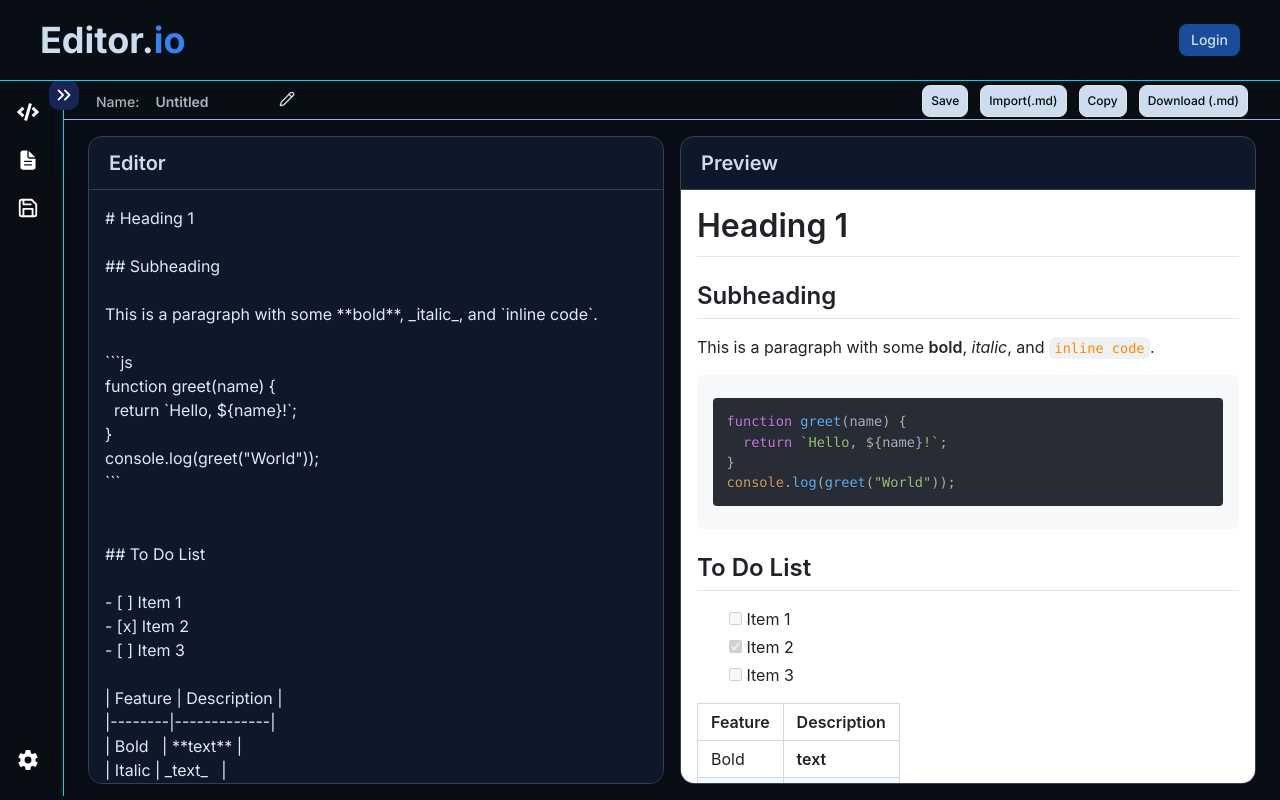
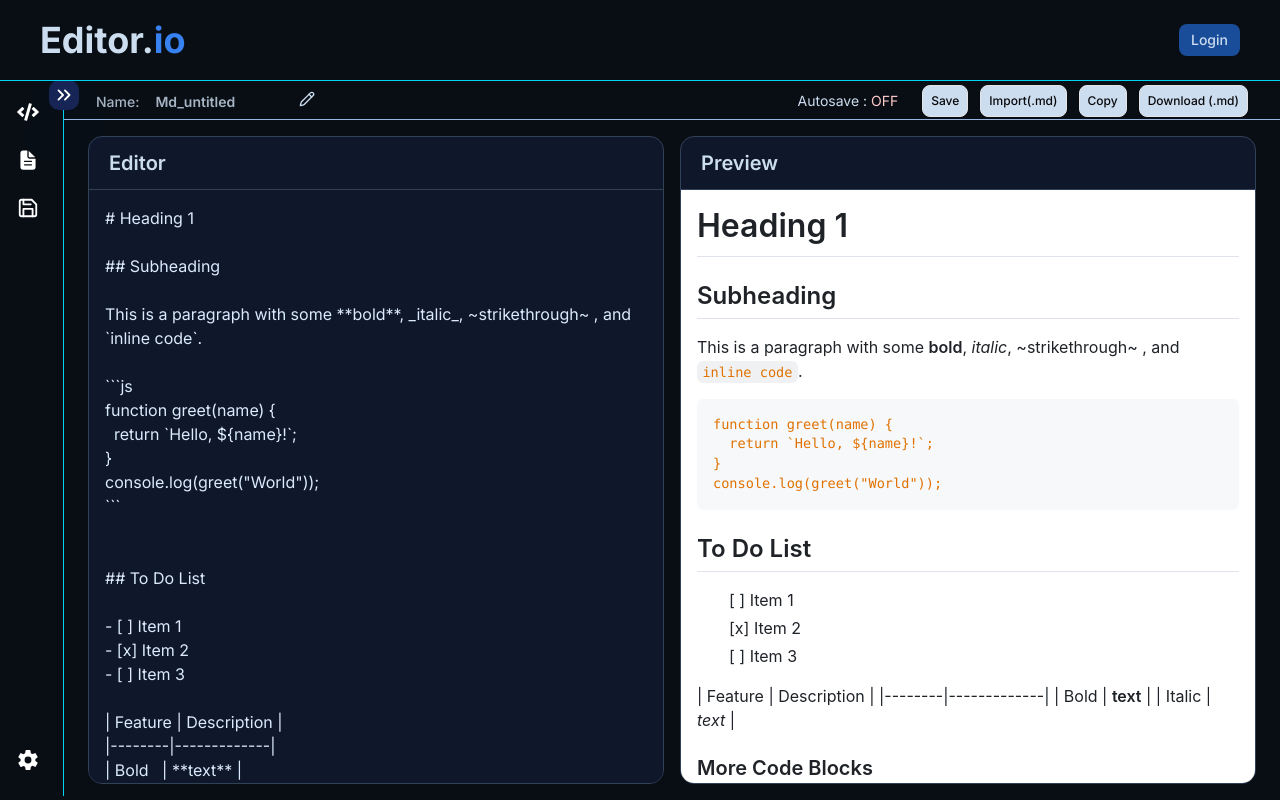
Before and after one commit to daanish04/editor.io, a Next.js app: page /markdown in a window 1280 px wide. Built offline with nearby package versions, Linux system fonts and the light colour scheme; no server answers.

Commit message:
integrate settings and fix state sync in editors

```diff
--- a/actions/saveState.js
+++ b/actions/saveState.js
@@ -70,3 +70,67 @@ export async function getCode(id) {
     return { success: false, error: error.message };
   }
 }
+
+export async function saveMd(data) {
+  try {
+    const { userId } = await auth();
+    if (!userId) throw new Error("User is not authenticated");
+
+    const user = await db.user.findUnique({
+      where: { clerkId: userId },
+    });
+    if (!user) throw new Error("User is not found");
+
+    if (data.id) {
+      const existing = await db.markdown.findUnique({
+        where: { id: data.id },
+      });
+      if (!existing || existing.userId !== user.id) {
+        throw new Error("User unauthorized");
+      }
+
+      const updated = await db.markdown.update({
+        where: { id: data.id },
+        data: {
+          name: data.name,
+          markdown: data.markdown,
+          updatedAt: new Date(),
+        },
+      });
+      return { success: true, data: updated };
+    } else {
+      const created = await db.markdown.create({
+        data: {
+          name: data.name,
+          markdown: data.markdown,
+          userId: user.id,
+        },
+      });
+      return { success: true, data: created };
+    }
+  } catch (error) {
+    console.error("Error saving markdown", error);
+    return { success: false, error: error.message };
+  }
+}
+
+export async function getMd(id) {
+  try {
+    const { userId } = await auth();
+    if (!userId) throw new Error("User is not authenticated");
+
+    const user = await db.user.findUnique({
+      where: { clerkId: userId },
+    });
+    if (!user) throw new Error("User is not found");
+
+    const code = await db.markdown.findUnique({
+      where: { id },
+    });
+
+    return { success: true, data: code };
+  } catch (error) {
+    console.error("Error saving code", error);
+    return { success: false, error: error.message };
+  }
+}
--- a/app/code/_components/codeHeader.jsx
+++ b/app/code/_components/codeHeader.jsx
@@ -20,10 +20,8 @@ const CodeHeader = ({
   const [isEditing, setIsEditing] = useState(false);
 
   useEffect(() => {
-    if (codeName) {
-      setName(codeName);
-      setNewName(codeName);
-    }
+    setName(codeName || "Code_untitled");
+    setNewName(codeName || "Code_untitled");
   }, [codeName]);
 
   const handleRename = () => {
--- a/app/code/page.jsx
+++ b/app/code/page.jsx
@@ -39,7 +39,19 @@ export default function CodePage() {
 
   useEffect(() => {
     const id = searchParams.get("id");
-    if (!id) return;
+    if (!id) {
+      setCodeId(null);
+      setFilename(null);
+      setHtmlCode(`<h1>
+    Welcome to Editor.io
+</h1>`);
+      setCssCode(`body {
+    color: #17131a;
+    text-align: center;
+}`);
+      setJsCode(`console.log("Welcome to Editor.io!");`);
+      return;
+    }
 
     const fetchCode = async () => {
       const data = await getCode(id);
@@ -88,6 +100,16 @@ export default function CodePage() {
 
   useEffect(() => {
     if (settings?.autosaveMode === "LOCAL") {
+      const id = searchParams.get("id");
+      if (id) {
+        const timeout = setTimeout(() => {
+          localStorage.setItem(`editor-html-${id}`, htmlCode);
+          localStorage.setItem(`editor-css-${id}`, cssCode);
+          localStorage.setItem(`editor-js-${id}`, jsCode);
+        }, 1000);
+
+        return () => clearTimeout(timeout);
+      } else {
         const timeout = setTimeout(() => {
           localStorage.setItem("editor-html", htmlCode);
           localStorage.setItem("editor-css", cssCode);
@@ -95,6 +117,7 @@ export default function CodePage() {
         }, 1000);
 
         return () => clearTimeout(timeout);
+      }
     }
   }, [htmlCode, cssCode, jsCode, settings?.autosaveMode]);
 
--- a/app/markdown/_components/markdownHeader.jsx
+++ b/app/markdown/_components/markdownHeader.jsx
@@ -3,17 +3,28 @@ import { LuPencil } from "react-icons/lu";
 import { IoMdCloseCircleOutline } from "react-icons/io";
 import { FaCheck } from "react-icons/fa";
 
-import React, { useRef, useState } from "react";
+import React, { useEffect, useRef, useState } from "react";
 import { Input } from "@/components/ui/input";
 import { Label } from "@/components/ui/label";
 import { toast } from "sonner";
 
-const MarkdownHeader = ({ markdown, setMarkdown }) => {
-  const [name, setName] = useState("Untitled");
+const MarkdownHeader = ({
+  autosave,
+  codeName,
+  markdown,
+  setMarkdown,
+  handleSave,
+}) => {
+  const [name, setName] = useState("Md_untitled");
   const [newName, setNewName] = useState(name);
   const [isEditing, setIsEditing] = useState(false);
 
   const fileImportRef = useRef(null);
+
+  useEffect(() => {
+    setName(codeName || "Md_untitled");
+    setNewName(codeName || "Md_untitled");
+  }, [codeName]);
 
   const handleRename = () => {
     setName(newName);
@@ -70,7 +81,7 @@ const MarkdownHeader = ({ markdown, setMarkdown }) => {
           onChange={(e) => setNewName(e.target.value)}
           disabled={!isEditing}
           autoFocus={true}
-          className="border-0 focus:outline-none focus:ring-0 focus-visible:ring-0 shadow-none font-semibold text-white w-30 disabled:text-cream disabled:opacity-80"
+          className="border-0 focus:outline-none focus:ring-0 focus-visible:ring-0 shadow-none font-semibold text-white w-35 disabled:text-cream disabled:opacity-80"
         />
         {!isEditing ? (
           <Button
@@ -100,12 +111,23 @@ const MarkdownHeader = ({ markdown, setMarkdown }) => {
         )}
       </div>
       <div className="flex items-center justify-between gap-3">
+        {/* Autosave */}
+        <p className="text-sm text-cream mx-3">
+          Autosave :{" "}
+          {autosave === "LOCAL" ? (
+            <span className="text-green-200">ON</span>
+          ) : (
+            <span className="text-red-200">OFF</span>
+          )}
+        </p>
+
         {/* Save btn */}
 
         <Button
           variant="outline"
           size="sm"
           className="px-2 bg-cream hover:bg-white"
+          onClick={() => handleSave(name)}
         >
           <span className="text-xs">Save</span>
         </Button>
--- a/app/markdown/page.jsx
+++ b/app/markdown/page.jsx
@@ -1,19 +1,22 @@
 "use client";
 
-import React, { useRef, useState } from "react";
+import React, { useEffect, useRef, useState } from "react";
 import Markdown from "react-markdown";
 import remarkGfm from "remark-gfm";
 import { Prism as SyntaxHighlighter } from "react-syntax-highlighter";
 import { oneDark } from "react-syntax-highlighter/dist/esm/styles/prism";
 import "github-markdown-css/github-markdown.css";
 import MarkdownHeader from "./_components/markdownHeader";
+import { useUserSettings } from "@/context/userSettingsContext";
+import { useSearchParams } from "next/navigation";
+import { toast } from "sonner";
+import { getMd, saveMd } from "@/actions/saveState";
 
-const MarkdownPage = () => {
-  const [markdown, setMarkdown] = useState(`# Heading 1
+const DEFAULT_TEXT = `# Heading 1
 
 ## Subheading
 
-This is a paragraph with some **bold**, _italic_, and \`inline code\`.
+This is a paragraph with some **bold**, _italic_, ~strikethrough~ , and \`inline code\`.
 
 \`\`\`js
 function greet(name) {
@@ -50,12 +53,70 @@ echo "Shell script!"
 
 ---
 
-`);
+`;
+
+const MarkdownPage = () => {
+  const searchParams = useSearchParams();
+  const { settings } = useUserSettings();
+  const [markdown, setMarkdown] = useState(DEFAULT_TEXT);
+  const [filename, setFilename] = useState(null);
+  const [mdId, setMdId] = useState(null);
 
   const textareaRef = useRef(null);
   const previewRef = useRef(null);
 
   const isSyncing = useRef({ editor: false, preview: false });
+
+  useEffect(() => {
+    const id = searchParams.get("id");
+    if (!id) {
+      setMdId(null);
+      setFilename(null);
+      setMarkdown(DEFAULT_TEXT);
+      return;
+    }
+
+    const fetchMd = async () => {
+      const data = await getMd(id);
+      if (data.success) {
+        setMarkdown(data.data.markdown);
+        setMdId(data.data.id);
+        setFilename(data.data.name);
+      } else {
+        toast.error("Failed to load code");
+      }
+    };
+
+    fetchMd();
+  }, [searchParams]);
+
+  useEffect(() => {
+    const id = searchParams.get("id");
+    if (id) return;
+    // Only load localStorage content if there's no id in the URL
+    if (settings?.autosaveMode === "LOCAL") {
+      const storedMd = localStorage.getItem("markdown");
+
+      if (storedMd) setMarkdown(storedMd);
+    }
+  }, [settings?.autosaveMode]);
+
+  useEffect(() => {
+    if (settings?.autosaveMode === "LOCAL") {
+      const id = searchParams.get("id");
+      if (id) {
+        const timeout = setTimeout(() => {
+          localStorage.setItem(`markdown-${id}`, markdown);
+        }, 1000);
+        return () => clearTimeout(timeout);
+      } else {
+        const timeout = setTimeout(() => {
+          localStorage.setItem("markdown", markdown);
+        }, 1000);
+        return () => clearTimeout(timeout);
+      }
+    }
+  }, [markdown, settings?.autosaveMode]);
 
   const handleEditorScroll = () => {
     if (isSyncing.current.preview) return;
@@ -87,9 +148,39 @@ echo "Shell script!"
     isSyncing.current.preview = false;
   };
 
+  const handleSave = async (name) => {
+    if (!markdown.trim()) {
+      toast.error("Cannot save empty markdown!");
+      return;
+    }
+
+    const md = {
+      ...(mdId ? { id: mdId } : {}),
+      name,
+      markdown,
+    };
+
+    const saved = await saveMd(md);
+
+    if (saved.success) {
+      if (saved.data.id) {
+        setMdId(saved.data.id);
+      }
+      toast.success("Saved successfully");
+    } else {
+      toast.error(saved.error || "Internal error occurred");
+    }
+  };
+
   return (
     <div>
-      <MarkdownHeader markdown={markdown} setMarkdown={setMarkdown} />
+      <MarkdownHeader
+        autosave={settings?.autosaveMode}
+        markdown={markdown}
+        codeName={filename}
+        setMarkdown={setMarkdown}
+        handleSave={handleSave}
+      />
       <div className="py-4 px-6 grid grid-cols-2 gap-4 h-full w-full">
         {/* Editor Section */}
         <div className="flex flex-col bg-slate-900 rounded-xl h-[calc(100vh-9.5rem)] overflow-hidden border border-slate-700">
@@ -121,11 +212,20 @@ echo "Shell script!"
                      scrollbar-track-slate-800"
           >
             <Markdown
-              remarkPlugins={[remarkGfm]}
+              remarkPlugins={settings?.enableGFM ? [remarkGfm] : []}
               components={{
                 code({ node, inline, className, children, ...props }) {
                   const match = /language-(\w+)/.exec(className || "");
-                  return !inline && match ? (
+
+                  if (!settings?.syntaxHighlighting || inline || !match) {
+                    return (
+                      <code className="text-amber-600 rounded px-1" {...props}>
+                        {children}
+                      </code>
+                    );
+                  }
+
+                  return (
                     <SyntaxHighlighter
                       style={oneDark}
                       language={match[1]}
@@ -134,10 +234,6 @@ echo "Shell script!"
                     >
                       {String(children).replace(/\n$/, "")}
                     </SyntaxHighlighter>
-                  ) : (
-                    <code className="text-orange-400 rounded px-1" {...props}>
-                      {children}
-                    </code>
                   );
                 },
               }}
```
Lines whose indentation alone changed are shown as unchanged.
